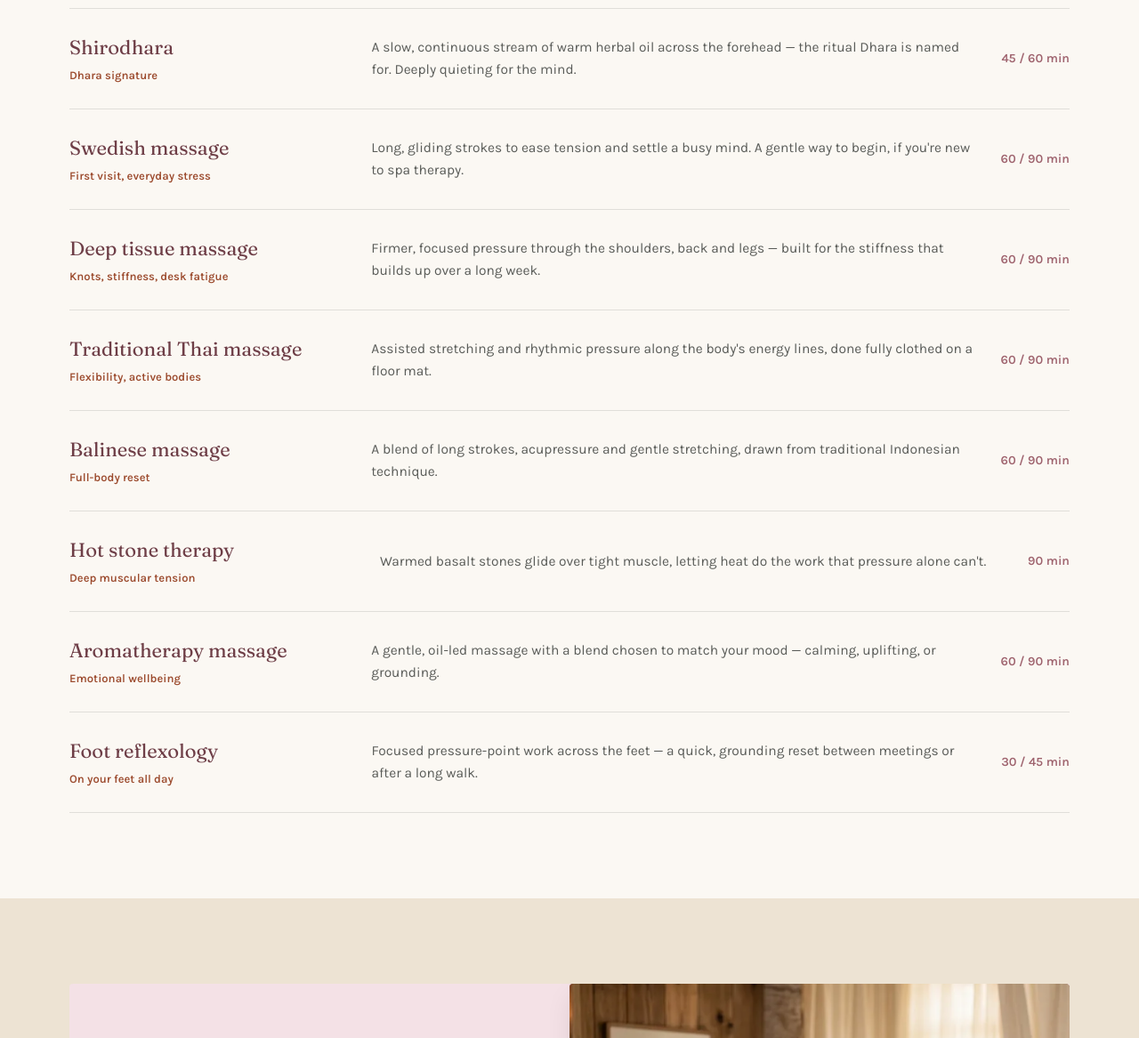
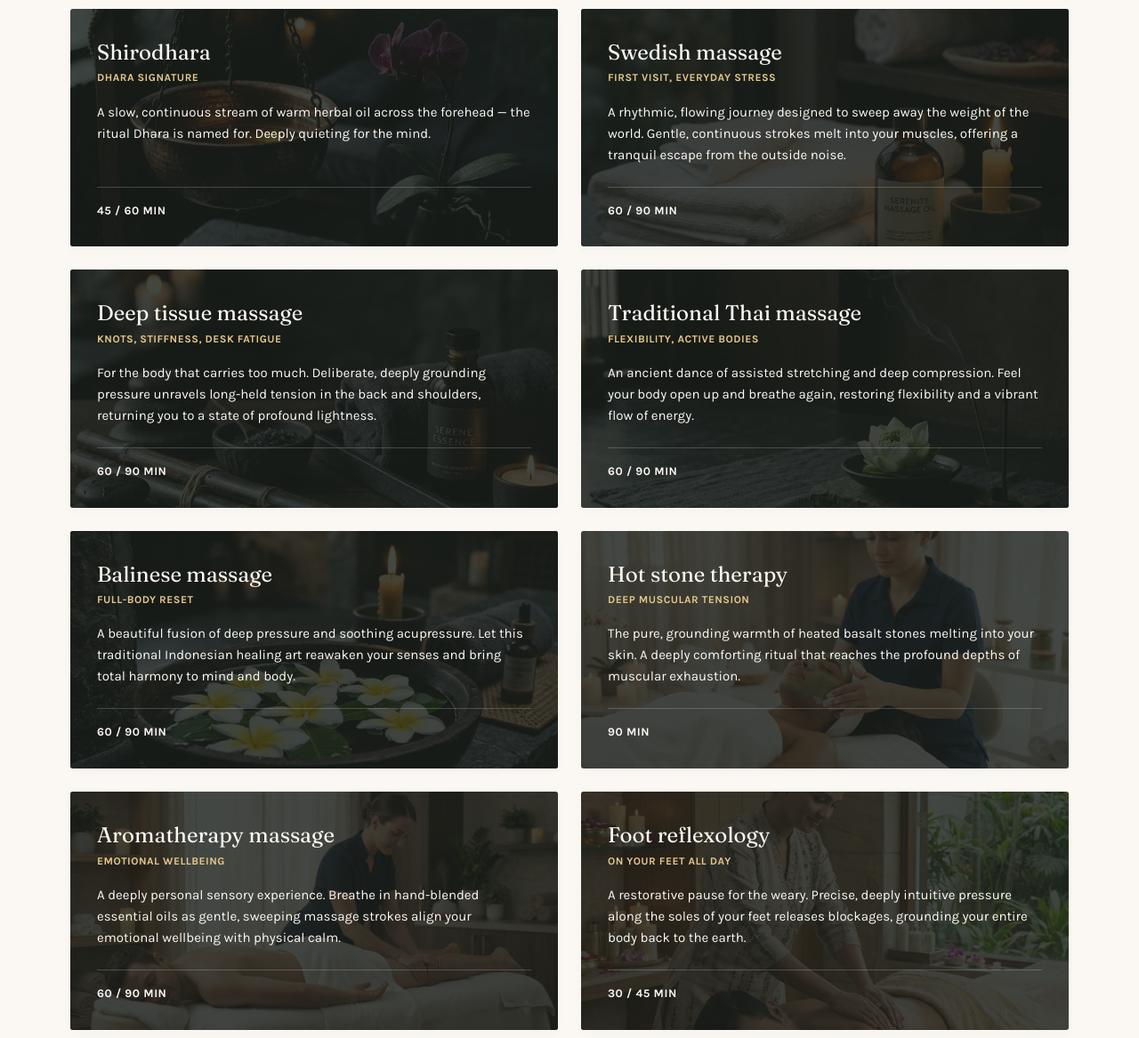
Before and after one commit to arunkum5/dhara, a plain HTML site: page index.html in a window 1280 px wide. Shown: the part 1100-2267 px from the top of the page at 89% size. Drawn offline with Linux system fonts and the light colour scheme.

Commit message:
Update Ritual cards with hover effects and scroll reveal, add gradients to header and footer

```diff
--- a/index.html
+++ b/index.html
@@ -71,10 +71,10 @@
   /* ---------- Header ---------- */
   header{
     position:sticky; top:0; z-index:50;
-    background:rgba(251,248,243,0.92);
+    background: linear-gradient(135deg, rgba(251,248,243,0.92) 0%, rgba(237,227,211,0.92) 100%);
     backdrop-filter:blur(8px);
     border-bottom:1px solid var(--line);
-    transition: background 0.3s ease;
+    transition: background 0.3s ease, box-shadow 0.3s ease;
   }
   .nav{
     display:flex; align-items:center; justify-content:space-between;
@@ -84,7 +84,10 @@
   }
   #header-logo { transition: width 0.3s ease, height 0.3s ease; }
 
-  header.scrolled { background:rgba(251,248,243,0.98); box-shadow: 0 4px 20px rgba(0,0,0,0.04); }
+  header.scrolled {
+    background: linear-gradient(135deg, rgba(251,248,243,0.98) 0%, rgba(237,227,211,0.98) 100%);
+    box-shadow: 0 4px 20px rgba(0,0,0,0.06);
+  }
   header.scrolled .nav { padding:6px 28px; }
   header.scrolled #header-logo { width:44px !important; height:44px !important; }
 
@@ -175,6 +178,7 @@
     font-size:18px;
     max-width:46ch;
     color:rgba(251,248,243,0.9);
+    transition: opacity 0.6s ease;
   }
   .hero-cta{ display:flex; gap:14px; margin-top:34px; flex-wrap:wrap; }
   .hero-meta{
@@ -220,24 +224,37 @@
   .section-alt{ background:var(--sand); }
 
   /* ---------- Rituals (massage menu) ---------- */
-  .rituals-list{
-    display:flex; flex-direction:column;
+  .rituals-list{ display:grid; grid-template-columns:repeat(2, 1fr); gap:24px; }
+  .ritual-row{
+    display:flex; flex-direction:column; align-items:flex-start;
+    background:var(--paper); border:1px solid transparent; border-radius:4px;
+    padding:30px; box-shadow:0 4px 12px rgba(0,0,0,0.02);
+    position:relative; overflow:hidden; transition: border-color 0.4s ease;
   }
-  .ritual-row{
-    display:grid; grid-template-columns: 1.1fr 2.4fr auto;
-    gap:28px; align-items:center;
-    padding:26px 0;
-    border-top:1px solid var(--line);
-  }
-  .ritual-row:last-child{ border-bottom:1px solid var(--line); }
-  .ritual-name{ font-family:'Fraunces', serif; font-size:22px; color:var(--deep-2); }
-  .ritual-tag{ display:block; font-family:'Karla',sans-serif; font-size:13px; font-weight:600; color:var(--clay); margin-top:4px; }
-  .ritual-desc{ color:rgba(28,32,29,0.72); font-size:15.5px; }
-  .ritual-dur{ font-size:14px; font-weight:600; color:var(--deep); white-space:nowrap; text-align:right; }
-  @media (max-width: 760px){
-    .ritual-row{ grid-template-columns:1fr; gap:8px; }
-    .ritual-dur{ text-align:left; }
-  }
+  .ritual-row:hover { border-color:var(--line); }
+
+  .ritual-bg { position:absolute; inset:0; z-index:0; opacity:1; transition:opacity 0.5s ease, transform 6s ease; background-size:cover; background-position:center; transform:scale(1.05); }
+  .ritual-overlay { position:absolute; inset:0; z-index:1; background:rgba(28,32,29,0.82); opacity:1; transition:opacity 0.5s ease; }
+  .ritual-row:hover .ritual-bg { opacity:0; transform:scale(1); }
+  .ritual-row:hover .ritual-overlay { opacity:0; }
+
+  .ritual-content { position:relative; z-index:2; display:flex; flex-direction:column; height:100%; width:100%; }
+
+  .ritual-name{ font-family:'Fraunces', serif; font-size:24px; color:var(--paper); margin-bottom:4px; transition:color 0.4s ease; }
+  .ritual-tag{ display:block; font-family:'Karla',sans-serif; font-size:12px; font-weight:700; text-transform:uppercase; color:var(--gold-soft); letter-spacing:0.5px; margin-bottom:16px; transition:color 0.4s ease; }
+  .ritual-desc{ color:var(--paper); font-size:15px; line-height:1.6; margin-bottom:24px; flex-grow:1; transition:color 0.4s ease; }
+  .ritual-dur{ font-size:13px; font-weight:700; color:var(--paper); text-align:left; border-top:1px solid rgba(251,248,243,0.2); padding-top:16px; width:100%; text-transform:uppercase; letter-spacing:0.5px; transition:color 0.4s ease, border-color 0.4s ease; }
+
+  .ritual-row:hover .ritual-name { color:var(--deep-2); }
+  .ritual-row:hover .ritual-desc { color:rgba(28,32,29,0.72); }
+  .ritual-row:hover .ritual-dur { color:var(--deep); border-top-color:var(--line); }
+  .ritual-row:hover .ritual-tag { color:var(--clay); }
+
+  @keyframes fadeUpAnim { from { opacity:0; transform:translateY(30px); } to { opacity:1; transform:translateY(0); } }
+  .ritual-row.visible { animation: fadeUpAnim 0.8s ease backwards; }
+  .ritual-row:nth-child(even).visible { animation-delay: 0.15s; }
+
+  @media (max-width: 900px){ .rituals-list{ grid-template-columns:1fr; } }
 
   /* ---------- Couple / Jacuzzi feature ---------- */
   .feature{
@@ -339,7 +356,7 @@
   @media (max-width: 820px){ .loc-grid{ grid-template-columns:1fr; } }
 
   /* ---------- Footer ---------- */
-  footer{ background:var(--deep-2); color:rgba(251,248,243,0.75); padding:24px 0 14px; }
+  footer{ background: linear-gradient(135deg, var(--deep-2) 0%, var(--ink) 100%); color:rgba(251,248,243,0.75); padding:24px 0 14px; }
   .foot-grid{ display:grid; grid-template-columns: 1.4fr 1fr 1fr; gap:28px; }
   .foot-brand{ font-family:'Fraunces',serif; font-style:italic; font-size:24px; color:var(--paper); }
   .foot-grid h5{ font-family:'Karla',sans-serif; font-size:15px; font-weight:700; color:var(--gold-soft); margin:0 0 10px; }
@@ -410,7 +427,7 @@
   <div class="hero-grid" style="padding-top:74px;">
     <div>
       <h1 id="hero-quote" style="margin-top:0;">Relax. Renew. Restore.</h1>
-      <p class="lead">Named after the Sanskrit word for a continuous stream, Dhara is built around a single feeling: nothing rushed, nothing broken. Just one long exhale from the moment you arrive.</p>
+      <p class="lead" id="hero-desc">Named after the Sanskrit word for a continuous stream, Dhara is built around a single feeling: nothing rushed, nothing broken. Just one long exhale from the moment you arrive.</p>
       <div class="hero-cta">
         <a class="btn btn-gold" href="https://wa.me/919387290899?text=Hi%20Dhara%20Spa%2C%20I%27d%20like%20to%20book%20an%20appointment.%20What%20slots%20are%20available%3F">Book on WhatsApp</a>
         <a class="btn btn-line" href="tel:+919387290899">Call +91 93872 90899</a>
@@ -437,44 +454,68 @@
     </div>
     <div class="rituals-list">
       <div class="ritual-row">
+        <div class="ritual-bg" style="background-image:url('images/ritual_1.webp');"></div><div class="ritual-overlay"></div>
+        <div class="ritual-content">
           <div><span class="ritual-name">Shirodhara</span><span class="ritual-tag">Dhara signature</span></div>
           <div class="ritual-desc">A slow, continuous stream of warm herbal oil across the forehead — the ritual Dhara is named for. Deeply quieting for the mind.</div>
           <div class="ritual-dur">45 / 60 min</div>
         </div>
+      </div>
       <div class="ritual-row">
+        <div class="ritual-bg" style="background-image:url('images/ritual_2.webp');"></div><div class="ritual-overlay"></div>
+        <div class="ritual-content">
           <div><span class="ritual-name">Swedish massage</span><span class="ritual-tag">First visit, everyday stress</span></div>
-        <div class="ritual-desc">Long, gliding strokes to ease tension and settle a busy mind. A gentle way to begin, if you're new to spa therapy.</div>
+          <div class="ritual-desc">A rhythmic, flowing journey designed to sweep away the weight of the world. Gentle, continuous strokes melt into your muscles, offering a tranquil escape from the outside noise.</div>
           <div class="ritual-dur">60 / 90 min</div>
         </div>
+      </div>
       <div class="ritual-row">
+        <div class="ritual-bg" style="background-image:url('images/ritual_3.webp');"></div><div class="ritual-overlay"></div>
+        <div class="ritual-content">
           <div><span class="ritual-name">Deep tissue massage</span><span class="ritual-tag">Knots, stiffness, desk fatigue</span></div>
-        <div class="ritual-desc">Firmer, focused pressure through the shoulders, back and legs — built for the stiffness that builds up over a long week.</div>
+          <div class="ritual-desc">For the body that carries too much. Deliberate, deeply grounding pressure unravels long-held tension in the back and shoulders, returning you to a state of profound lightness.</div>
           <div class="ritual-dur">60 / 90 min</div>
         </div>
+      </div>
       <div class="ritual-row">
+        <div class="ritual-bg" style="background-image:url('images/ritual_4.webp');"></div><div class="ritual-overlay"></div>
+        <div class="ritual-content">
           <div><span class="ritual-name">Traditional Thai massage</span><span class="ritual-tag">Flexibility, active bodies</span></div>
-        <div class="ritual-desc">Assisted stretching and rhythmic pressure along the body's energy lines, done fully clothed on a floor mat.</div>
+          <div class="ritual-desc">An ancient dance of assisted stretching and deep compression. Feel your body open up and breathe again, restoring flexibility and a vibrant flow of energy.</div>
           <div class="ritual-dur">60 / 90 min</div>
         </div>
+      </div>
       <div class="ritual-row">
+        <div class="ritual-bg" style="background-image:url('images/ritual_5.webp');"></div><div class="ritual-overlay"></div>
+        <div class="ritual-content">
           <div><span class="ritual-name">Balinese massage</span><span class="ritual-tag">Full-body reset</span></div>
-        <div class="ritual-desc">A blend of long strokes, acupressure and gentle stretching, drawn from traditional Indonesian technique.</div>
+          <div class="ritual-desc">A beautiful fusion of deep pressure and soothing acupressure. Let this traditional Indonesian healing art reawaken your senses and bring total harmony to mind and body.</div>
           <div class="ritual-dur">60 / 90 min</div>
         </div>
+      </div>
       <div class="ritual-row">
+        <div class="ritual-bg" style="background-image:url('images/ritual_6.webp');"></div><div class="ritual-overlay"></div>
+        <div class="ritual-content">
           <div><span class="ritual-name">Hot stone therapy</span><span class="ritual-tag">Deep muscular tension</span></div>
-        <div class="ritual-desc">Warmed basalt stones glide over tight muscle, letting heat do the work that pressure alone can't.</div>
+          <div class="ritual-desc">The pure, grounding warmth of heated basalt stones melting into your skin. A deeply comforting ritual that reaches the profound depths of muscular exhaustion.</div>
           <div class="ritual-dur">90 min</div>
         </div>
+      </div>
       <div class="ritual-row">
+        <div class="ritual-bg" style="background-image:url('images/ritual_7.webp');"></div><div class="ritual-overlay"></div>
+        <div class="ritual-content">
           <div><span class="ritual-name">Aromatherapy massage</span><span class="ritual-tag">Emotional wellbeing</span></div>
-        <div class="ritual-desc">A gentle, oil-led massage with a blend chosen to match your mood — calming, uplifting, or grounding.</div>
+          <div class="ritual-desc">A deeply personal sensory experience. Breathe in hand-blended essential oils as gentle, sweeping massage strokes align your emotional wellbeing with physical calm.</div>
           <div class="ritual-dur">60 / 90 min</div>
         </div>
+      </div>
       <div class="ritual-row">
+        <div class="ritual-bg" style="background-image:url('images/ritual_8.webp');"></div><div class="ritual-overlay"></div>
+        <div class="ritual-content">
           <div><span class="ritual-name">Foot reflexology</span><span class="ritual-tag">On your feet all day</span></div>
-        <div class="ritual-desc">Focused pressure-point work across the feet — a quick, grounding reset between meetings or after a long walk.</div>
+          <div class="ritual-desc">A restorative pause for the weary. Precise, deeply intuitive pressure along the soles of your feet releases blockages, grounding your entire body back to the earth.</div>
           <div class="ritual-dur">30 / 45 min</div>
+        </div>
       </div>
     </div>
   </div>
@@ -715,7 +756,18 @@
               "Bliss Starts Here",
               "Peace. Pamper. Repeat."
             ];
+            const descs = [
+              "Named after the Sanskrit word for a continuous stream, Dhara is built around a single feeling: nothing rushed, nothing broken. Just one long exhale from the moment you arrive.",
+              "Step away from the noise of the city. Our private suites offer a sanctuary where time slows down and your body finds its natural rhythm again.",
+              "Discover a deeply personal approach to wellness. We blend ancient Ayurvedic wisdom with modern therapies to completely reset your mind and body.",
+              "More than just a treatment, it is a journey back to yourself. Sink into warmth, quiet, and profound physical relief.",
+              "Let our expert therapists melt away weeks of stress. Every detail, from the ambient light to the soothing aromas, is curated for your peace.",
+              "Disconnect to reconnect. In the heart of Koramangala, we have created an oasis of calm designed exclusively for your restoration.",
+              "Embrace the luxury of slowing down. A holistic spa experience where every element is dedicated to your complete relaxation.",
+              "A seamless blend of tradition and luxury. Leave your worries at the door and immerse yourself in pure, uninterrupted tranquility."
+            ];
             const quoteEl = document.getElementById('hero-quote');
+            const descEl = document.getElementById('hero-desc');
             window.sliderInterval = setInterval(() => {
               activeImages.forEach(el => el.classList.remove('active'));
               currentIndex = (currentIndex + 1) % activeImages.length;
@@ -723,9 +775,12 @@
 
               if (quoteEl) {
                 quoteEl.style.opacity = 0;
+                if (descEl) descEl.style.opacity = 0;
                 setTimeout(() => {
                   quoteEl.textContent = quotes[currentIndex % quotes.length];
+                  if (descEl) descEl.textContent = descs[currentIndex % descs.length];
                   quoteEl.style.opacity = 1;
+                  if (descEl) descEl.style.opacity = 1;
                 }, 600);
               }
             }, 4500);
@@ -741,7 +796,7 @@
     }
 
     // --- Scroll Animations ---
-    document.querySelectorAll('.section-head, .pkg-card, .feature-copy, .feature-art, .about-art, .about-copy, .loc-copy, .loc-map, .review-strip').forEach((el) => {
+    document.querySelectorAll('.section-head, .pkg-card, .feature-copy, .feature-art, .about-art, .about-copy, .loc-copy, .loc-map, .review-strip, .ritual-row').forEach((el) => {
       el.classList.add('reveal');
     });
     const revealObserver = new IntersectionObserver((entries) => {
```
Also changed, not shown: images/ritual_1.webp (added), images/ritual_2.webp (added), images/ritual_3.webp (added), images/ritual_4.webp (added), images/ritual_5.webp (added), images/ritual_6.webp (added), images/ritual_7.webp (added), images/ritual_8.webp (added). Lines whose indentation alone changed are shown as unchanged.
